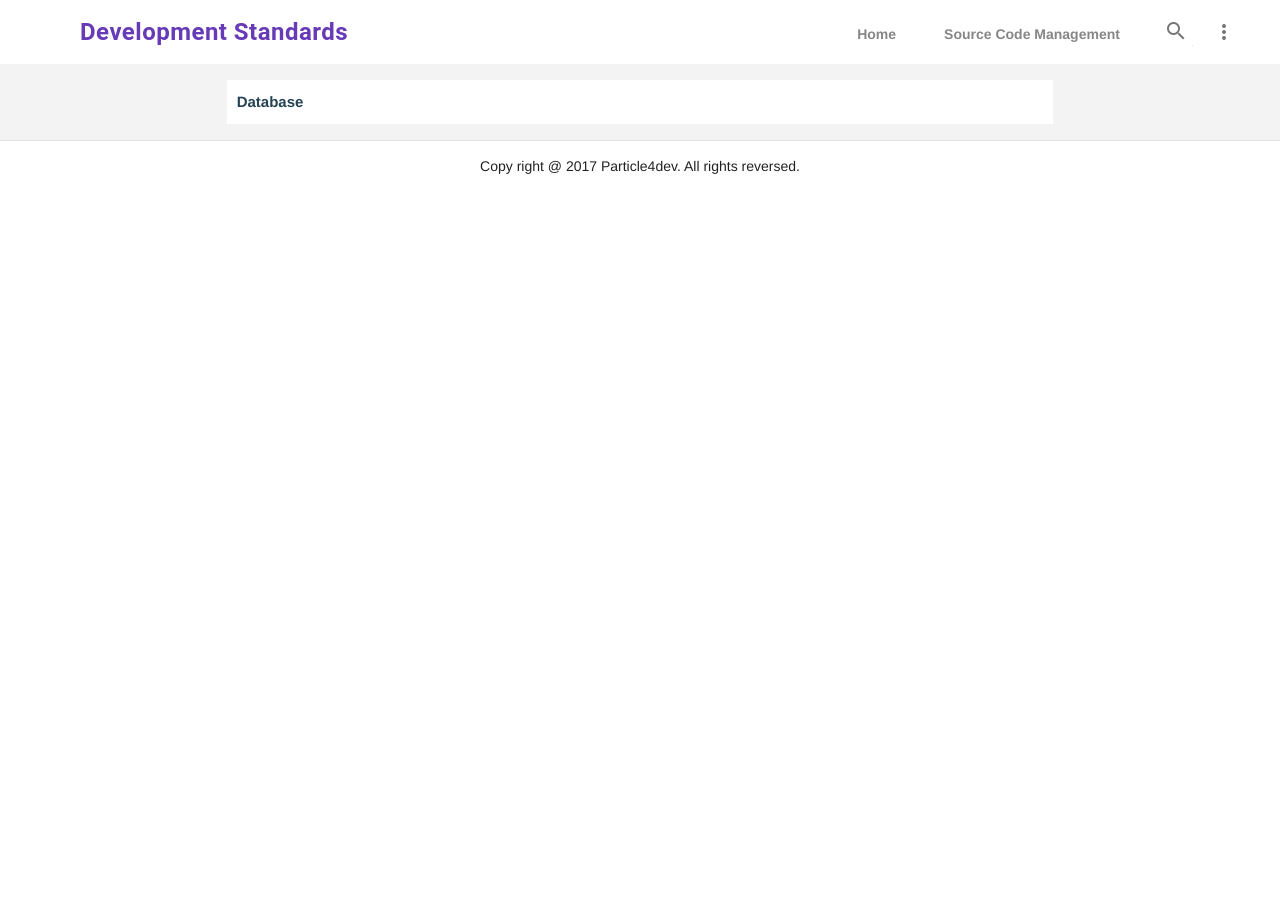
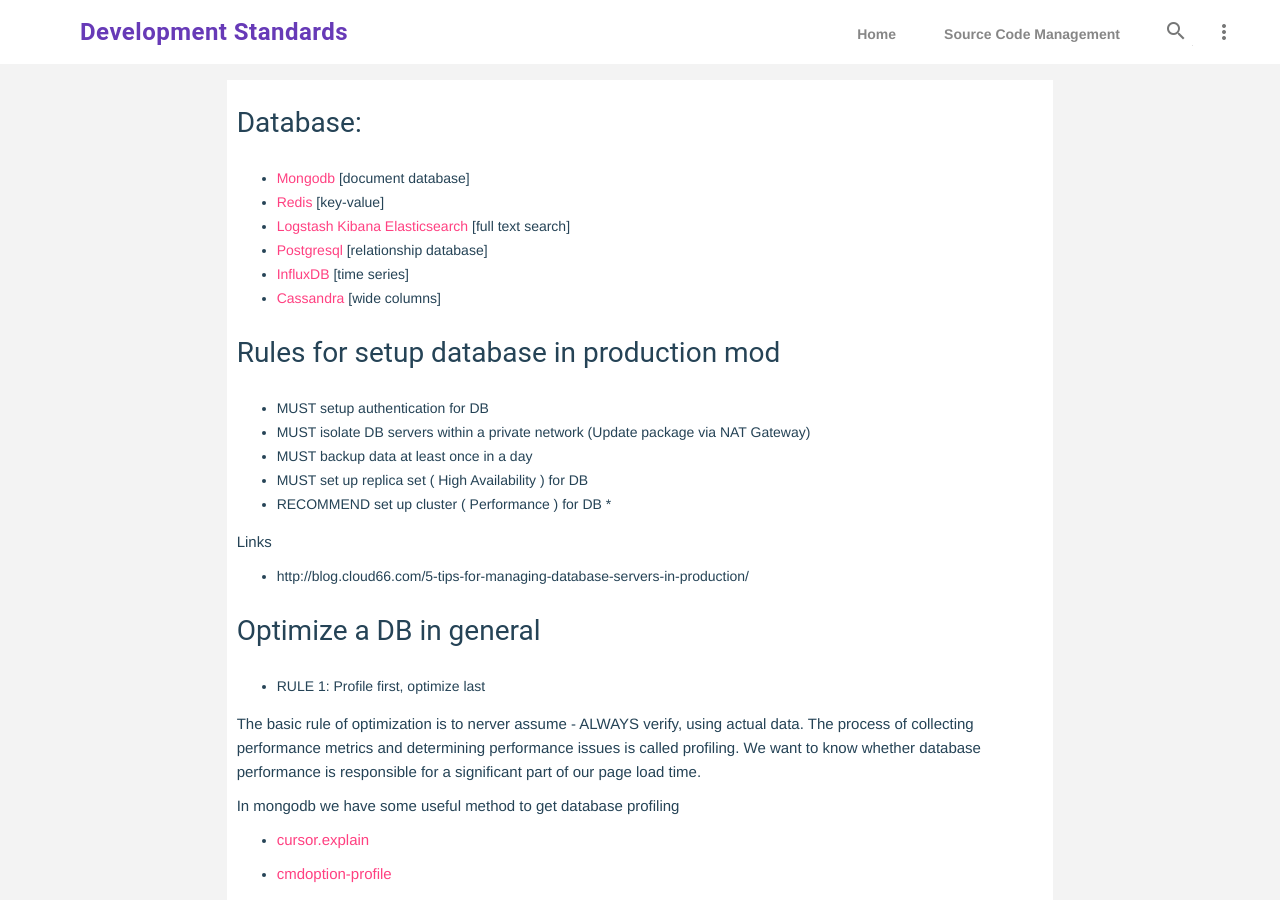
Before and after one commit to university-of-ant-solutions/development-standards.github.io, a Jekyll site: the page built from database/index.md, in a window 1280 px wide. Built offline with Jekyll 4.4.1, drawn with Linux system fonts in a browser that asks for light colours.

```diff
--- a/_layouts/docs.html
+++ b/_layouts/docs.html
@@ -82,7 +82,7 @@
 
       <div class="android-drawer-separator"></div>
       <a href="/database"><span class="mdl-navigation__link">Database</span></a>
-      <a class="mdl-navigation__link" href="">Mongodb</a>
+      <a class="mdl-navigation__link" href="/database/mongodb">Mongodb</a>
       <a class="mdl-navigation__link" href="">Redis</a>
       <a class="mdl-navigation__link" href="">Elasticsearch</a>
       <a class="mdl-navigation__link" href="">Postgresql</a>
@@ -90,7 +90,7 @@
       <a class="mdl-navigation__link" href="">Cassandra</a>
 
       <div class="android-drawer-separator"></div>
-      <span class="mdl-navigation__link" href="">Languages</span>
+      <a href="/languages"><span class="mdl-navigation__link">Languages</span></a>
       <a class="mdl-navigation__link" href="">JS-Nodejs</a>
       <a class="mdl-navigation__link" href="">Python</a>
       <a class="mdl-navigation__link" href="">Golang</a>
@@ -103,7 +103,7 @@
 
       <div class="android-drawer-separator"></div>
       <span class="mdl-navigation__link">Testing</span>
-      <a class="mdl-navigation__link" href="">Environments</a>
+      <a class="mdl-navigation__link" href="/testing/environments">Environments</a>
       <a class="mdl-navigation__link" href="">software-testing ???</a>
 
       <div class="android-drawer-separator"></div>
--- a/database/index.md
+++ b/database/index.md
@@ -1,9 +1,43 @@
 ---
 description: Database
 keywords: Database
-redirect_from:
-- /engine/misc/
 title: About Database
 ---
 
-**Database**
+## Database:
+
+* [Mongodb](https://www.mongodb.com) [document database]
+* [Redis](https://redis.io) [key-value]
+* [Logstash Kibana Elasticsearch](https://www.elastic.co) [full text search]
+* [Postgresql](https://www.postgresql.org) [relationship database]
+* [InfluxDB](https://influxdata.com/) [time series]
+* [Cassandra](https://cassandra.apache.org/) [wide columns]
+
+## Rules for setup database in production mod
+
+* MUST setup authentication for DB
+* MUST isolate DB servers within a private network (Update package via NAT Gateway)
+* MUST backup data at least once in a day
+* MUST set up replica set ( High Availability ) for DB
+* RECOMMEND set up cluster ( Performance ) for DB
+*
+
+Links
+
+- http://blog.cloud66.com/5-tips-for-managing-database-servers-in-production/
+
+## Optimize a DB in general
+
+* RULE 1: Profile first, optimize last
+
+The basic rule of optimization is to nerver assume - ALWAYS verify, using actual data. The process of collecting performance metrics and determining performance issues is called profiling. We want to know whether database performance is responsible for a significant part of our page load time.
+
+In mongodb we have some useful method to get database profiling
+
+  - [cursor.explain](https://docs.mongodb.com/manual/reference/method/cursor.explain/#cursor-explain)
+
+  - [cmdoption-profile](https://docs.mongodb.com/manual/reference/program/mongod/#cmdoption-profile)
+
+* RULE 2: It's very important to profile using a relevant dataset. We should use data from production mod.
+
+* RULE 3: Avoid looking at cached results.
```
Also changed, not shown: database/mongodb/index.md (added, +7 -0 lines), environments.md (deleted, +0 -3 lines), languages/index.md (added, +64 -0 lines), testing/environments.md (added, +9 -0 lines), .github/ISSUE_TEMPLATE.md (added), .github/PULL_REQUEST_TEMPLATE.md (added).
